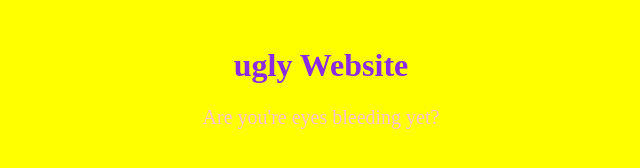
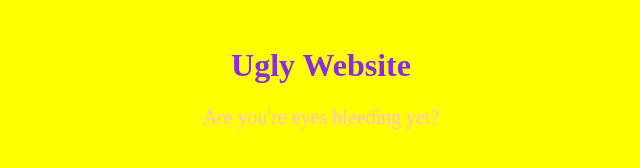
Before and after one commit to SHH-ICS/html-page-NickT907, a plain HTML site: page index.html in a window 1280 px wide. Shown: the full height of the page, 319-959 px from the left. Drawn offline with Linux system fonts and the light colour scheme.

Commit message:
Uppercased the U

```diff
--- a/index.html
+++ b/index.html
@@ -13,6 +13,6 @@
   </head>
 
    </body>
-<h1 style="text-align:center;">ugly Website</h1>
+<h1 style="text-align:center;">Ugly Website</h1>
 <p style="text-align:center;">Are you're eyes bleeding yet?</p>
   </html>
```
